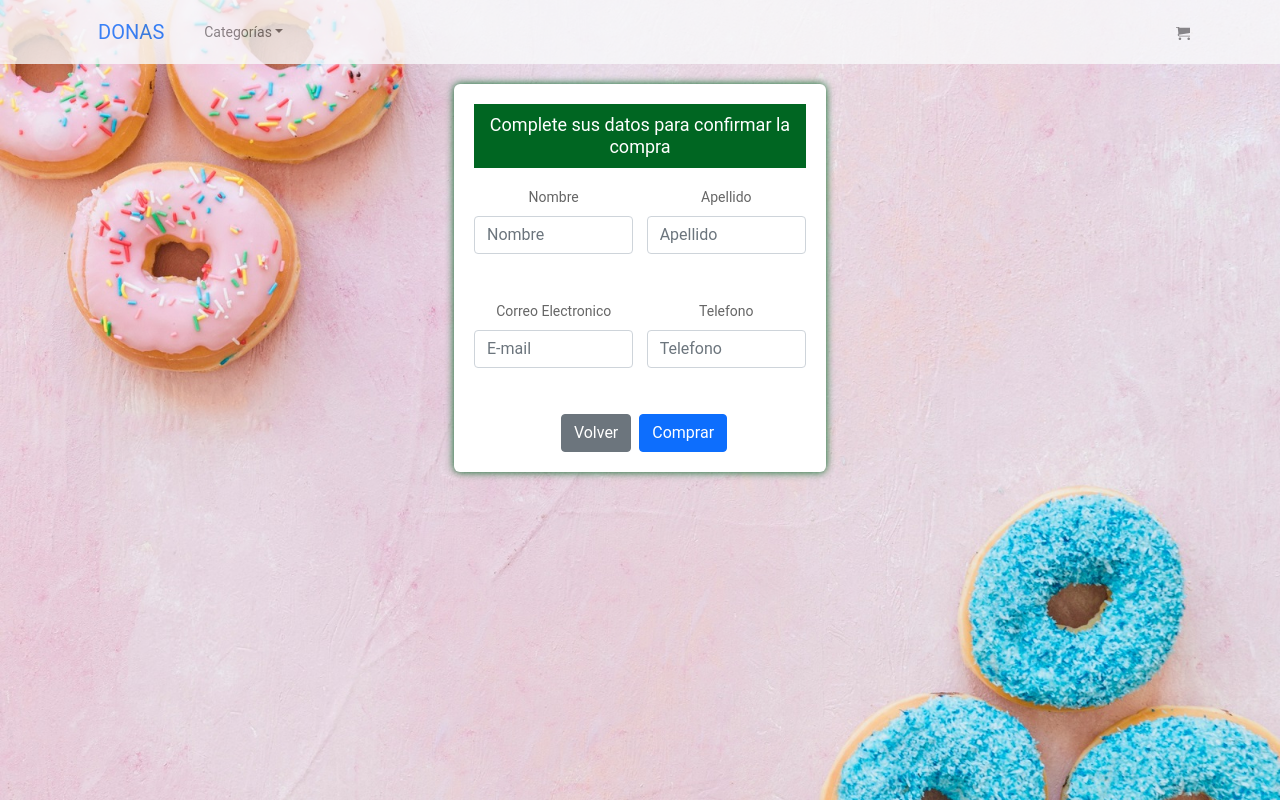
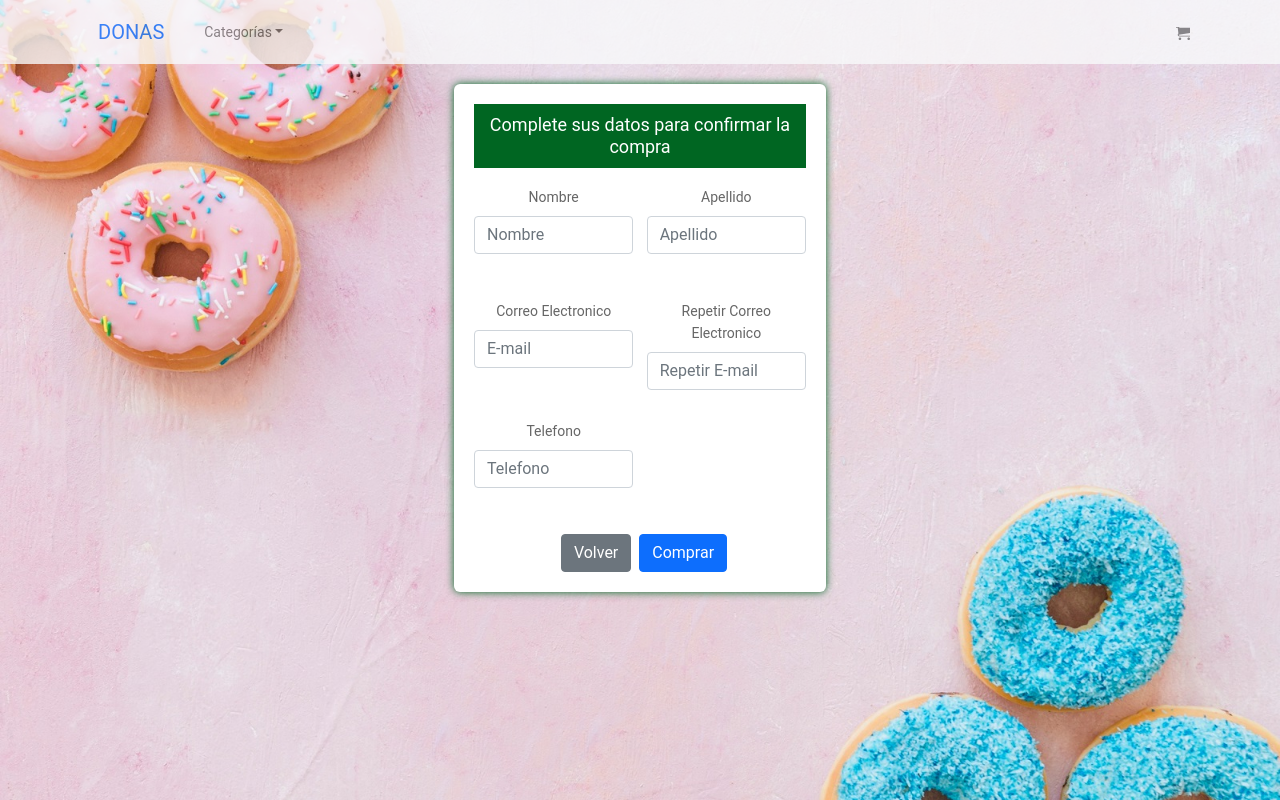
Before and after one commit to SJoaquinR/coder-donas-RodriguezSJ, a React (Create React App) app: page /checkout in a window 1280 px wide. Built offline with nearby package versions, Linux system fonts and the light colour scheme; no server answers.

Commit message:
Doble chequeo correo

```diff
--- a/src/components/purchase/FinishPurchase.js
+++ b/src/components/purchase/FinishPurchase.js
@@ -18,23 +18,27 @@ const FinishPurchase = () => {
     name: "",
     surname: "",
     email: "",
+    email2: "",
     phone: "",
   });
 
-  const handleInputChange = (e) => {
+    const handleInputChange = (e) => {
+    const { name, value } = e.target;
+
     setBuyes({
       ...buyes,
-      [e.target.name]: e.target.value,
+      [name]: value,
     });
   };
 
-  const { name, surname, email, phone } = buyes;
+  const { name, surname, email, email2, phone } = buyes;
 
   const clearForm = () => {
     setBuyes({
       name: "",
       surname: "",
       email: "",
+      email2: "",
       phone: "",
     });
   };
@@ -43,7 +47,8 @@ const FinishPurchase = () => {
     event.preventDefault();
 
     const form = event.currentTarget;
-    if (form.checkValidity() === false) {
+
+    if ((form.checkValidity() === false) || (email !== email2)) {
       event.stopPropagation();
       setValidated(true);
 
@@ -168,6 +173,29 @@ const FinishPurchase = () => {
               </Form.Group>
               <Form.Group
                 md="4"
+                controlId="validationCustomEmail"
+                className="item"
+              >
+                <Form.Label>Repetir Correo Electronico</Form.Label>
+                <Form.Control
+                  type="email"
+                  placeholder="Repetir E-mail"
+                  aria-describedby="inputGroupPrepend"
+                  required
+                  name="email2"
+                  value={email2}
+                  onChange={handleInputChange}
+                  isInvalid={ email !== email2 && email !== ""}
+                />
+                <Form.Control.Feedback type="invalid">
+                  Repita email correctamente
+                </Form.Control.Feedback>
+              </Form.Group>
+
+            </div>
+            <div className="columns">
+            <Form.Group
+                md="4"
                 controlId="validationCustomPhone"
                 className="item"
               >
```
